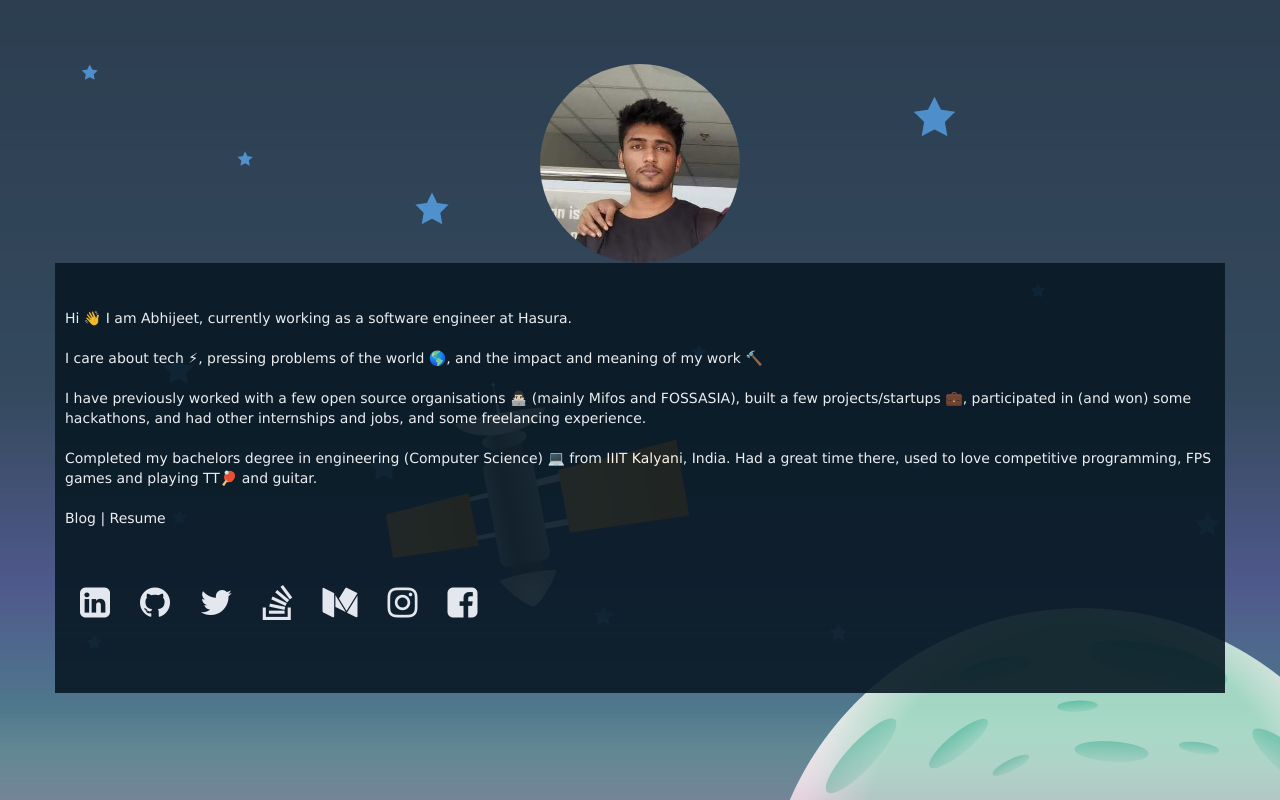
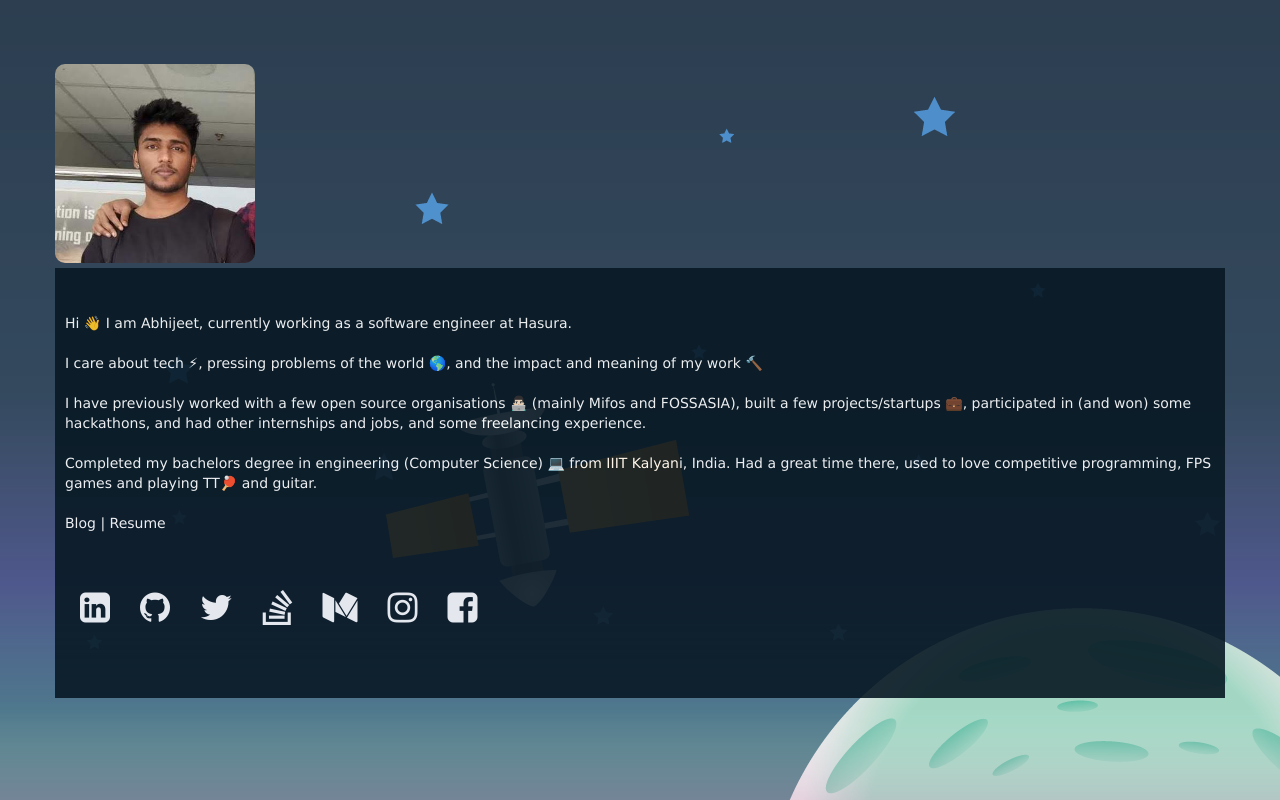
Before and after one commit to abhi40308/website, an Angular app: page / in a window 1280 px wide. Built offline with nearby package versions, Linux system fonts and the light colour scheme.

Commit message:
add image

```diff
--- a/src/app/home/home.component.css
+++ b/src/app/home/home.component.css
@@ -13,11 +13,12 @@
 
 img {
   display: block;
-  margin-left: auto;
-  margin-right: auto;
+  /* margin-left: auto;
+  margin-right: auto; */
   width: 200px;
   height: auto;
   border-radius: 50%;
+  margin-bottom: 5px;
 }
 
 @media only screen and (max-width: 1200px) {
--- a/src/app/home/home.component.html
+++ b/src/app/home/home.component.html
@@ -1,6 +1,6 @@
 <div class="container text-white">
   <div class="row">
-    <img style="border-radius: 50%;" class="img-fluid" src="./assets/images/3.jpeg">
+    <img style="border-radius: 5%;" class="img-fluid" src="./assets/images/3.jpeg">
   </div>
 
   <div class="row">
```
